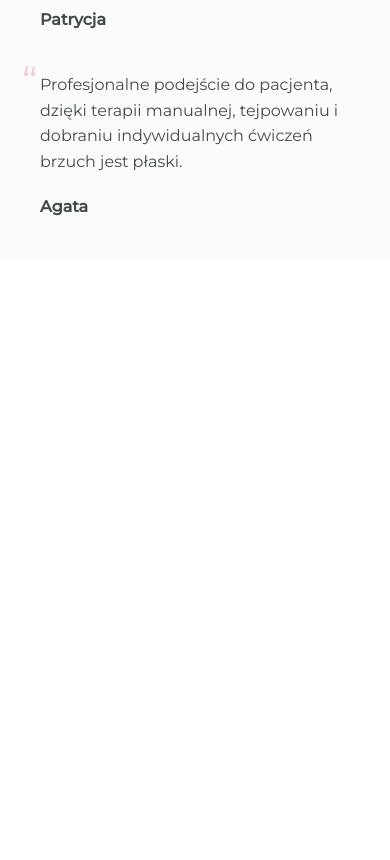
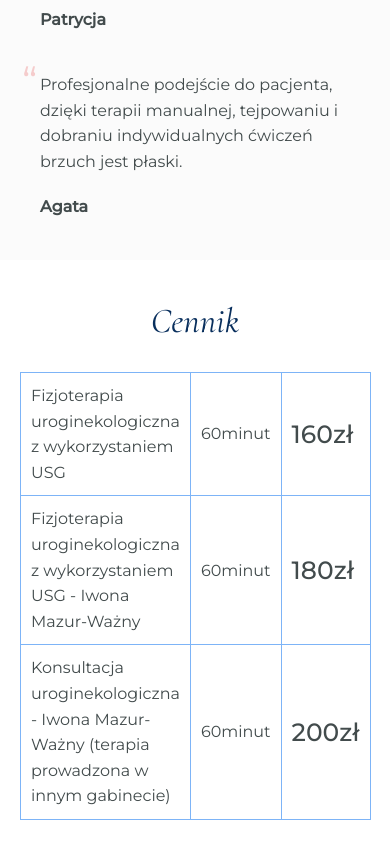
Before and after one commit to awysocka/femi-vital-web, a Gatsby site: page / in a window 390 px wide. Shown: the part 5494-6354 px from the top of the page. Before the commit the page ends 5754 px from the top, so only its background shows below. Built offline with nearby package versions, Linux system fonts and the light colour scheme; Gatsby itself is replaced by a stand-in of ours.

Commit message:
Add price list section with media queries

```diff
--- /dev/null
+++ b/src/components/PriceList/PriceList.jsx
@@ -0,0 +1,34 @@
+import React from 'react';
+import { Wrapper, StyledTable } from './PriceList.style';
+
+const PriceList = () => {
+  return (
+    <Wrapper>
+      <h2>Cennik</h2>
+      <StyledTable>
+        <tbody>
+          <tr>
+            <td>Fizjoterapia uroginekologiczna z wykorzystaniem USG</td>
+            <td>60minut</td>
+            <td>160zł</td>
+          </tr>
+          <tr>
+            <td>Fizjoterapia uroginekologiczna z wykorzystaniem USG - Iwona Mazur-Ważny</td>
+            <td>60minut</td>
+            <td>180zł</td>
+          </tr>
+          <tr>
+            <td>
+              Konsultacja uroginekologiczna - Iwona Mazur-Ważny (terapia prowadzona w innym
+              gabinecie)
+            </td>
+            <td>60minut</td>
+            <td>200zł</td>
+          </tr>
+        </tbody>
+      </StyledTable>
+    </Wrapper>
+  );
+};
+
+export default PriceList;
--- /dev/null
+++ b/src/components/PriceList/PriceList.style.js
@@ -0,0 +1,60 @@
+import styled from 'styled-components';
+
+export const Wrapper = styled.div`
+  padding: 40px 0;
+
+  ${({ theme }) => theme.mq.desktop} {
+    padding: 78px 0px;
+  }
+
+  h2 {
+    margin: 0;
+    margin-bottom: 30px;
+    text-align: center;
+    font-size: ${({ theme }) => theme.fontSize.headingSecondaryMobile};
+    font-family: ${({ theme }) => theme.fontFamily.cormorant};
+    font-style: italic;
+    font-weight: 500;
+    color: ${({ theme }) => theme.color.darkBlue};
+
+    ${({ theme }) => theme.mq.desktop} {
+      font-size: ${({ theme }) => theme.fontSize.headingSecondary};
+      margin-bottom: 60px;
+    }
+  }
+`;
+
+export const StyledTable = styled.table`
+  width: 100%;
+  border: 1px solid ${({ theme }) => theme.color.blue};
+  border-collapse: collapse;
+  margin: 0 auto;
+  td {
+    border: 1px solid ${({ theme }) => theme.color.blue};
+    padding: 10px;
+    font-family: ${({ theme }) => theme.fontFamily.montserrat};
+    font-size: ${({ theme }) => theme.fontSize.body};
+    color: ${({ theme }) => theme.color.darkGrey};
+    line-height: 1.6;
+
+    &:last-child {
+      font-weight: 500;
+      font-size: ${({ theme }) => theme.fontSize.blockquoteMobile};
+    }
+
+    ${({ theme }) => theme.mq.tablet} {
+      padding: 16px;
+    }
+
+    ${({ theme }) => theme.mq.desktop} {
+      :first-child {
+        padding: 25px 16px;
+      }
+
+      &:not(:first-child) {
+        padding: 25px 50px;
+        text-align: center;
+      }
+    }
+  }
+`;
--- a/src/pages/index.jsx
+++ b/src/pages/index.jsx
@@ -7,6 +7,7 @@ import TeamSection from '../components/TeamSection/TeamSection';
 import { PageWrapper } from '../assets/styles/PageStyles.styles';
 import DividerContact from '../components/DividerContact/DividerContact';
 import Testimonials from '../components/testimonials/Testimonials';
+import PriceList from '../components/PriceList/PriceList';
 
 const IndexPage = () => {
   return (
@@ -20,6 +21,9 @@ const IndexPage = () => {
       <TeamSection />
       <DividerContact />
       <Testimonials />
+      <PageWrapper>
+        <PriceList />
+      </PageWrapper>
     </>
   );
 };
```
